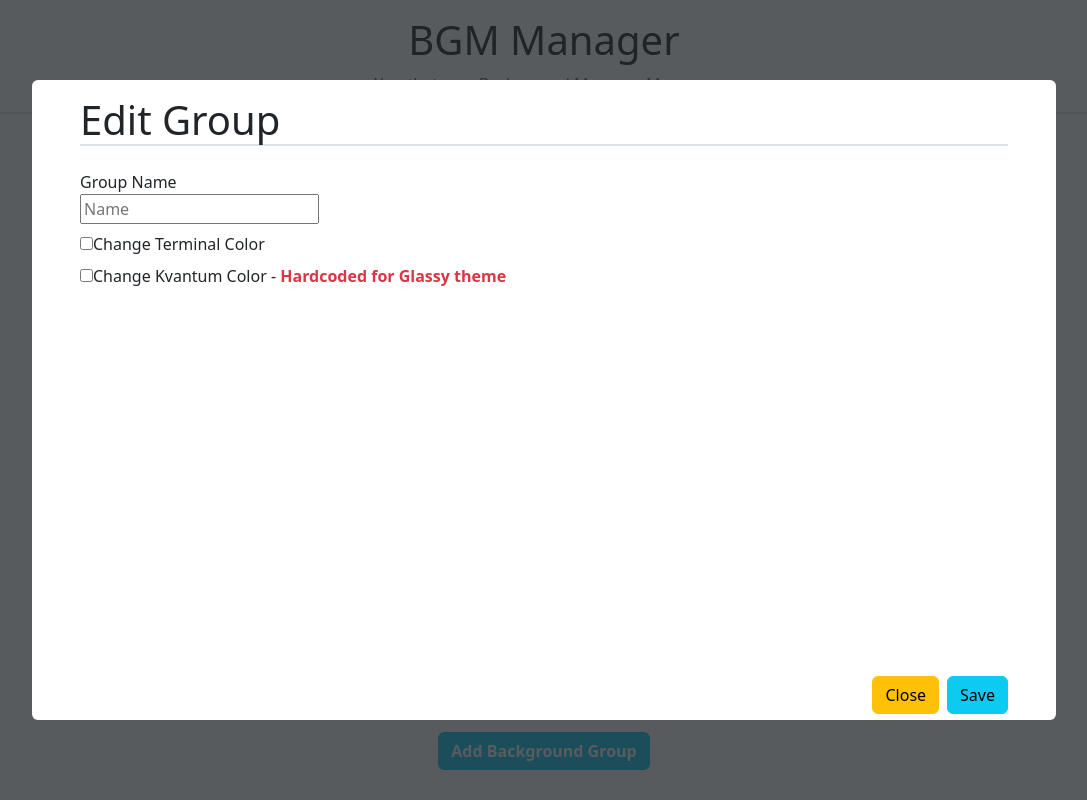
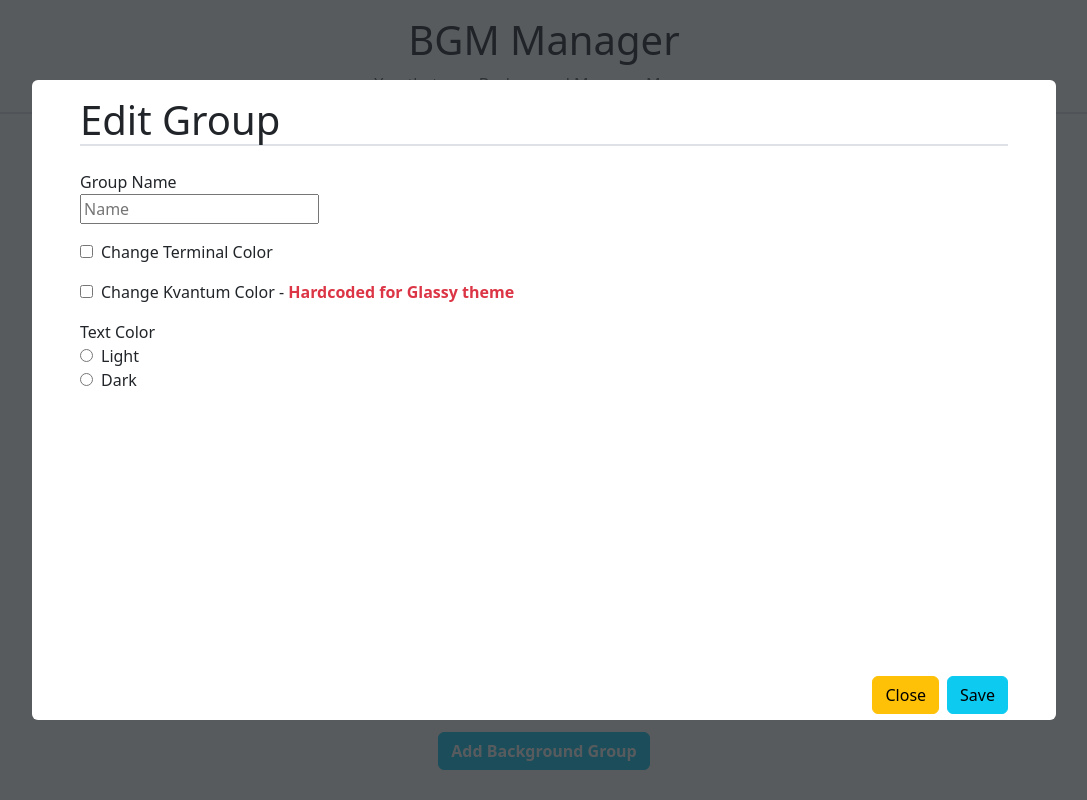
Before and after one commit to Lordpun/BGM-Manager, a React (Vite) app: page / in a window 1280 px wide. Both pictures are taken after a click on the link "Add Background Group". Shown: the whole page, without its empty margins (96-1183 px from the left). Built offline with nearby package versions, Linux system fonts and the light colour scheme.

Commit message:
Added the option for light or dark text color. Added a warning to closing

```diff
--- a/src/components/GroupEdit.jsx
+++ b/src/components/GroupEdit.jsx
@@ -1,4 +1,11 @@
 function GroupEdit({ groupData, closePopup }) {
+  const closeWithoutSave = async () => {
+    let response = confirm("Close without saving?");
+    if (response) {
+      closePopup();
+    }
+  }
+
   const saveData = async () => {
     closePopup();
   }
@@ -10,24 +17,38 @@ function GroupEdit({ groupData, closePopup }) {
     <h1 className="border-bottom border-2">Edit Group</h1>
 
     <section className="mt-4 d-flex flex-column" style={{ minHeight: 'calc(100% - 4rem)' }}>
-      <form className="flex-grow-1">
+      <form className="flex-grow-1 overflow-scroll">
         <div>
           <label>Group Name</label>
           <br/>
           <input name="name" type="text" placeholder="Name" required/>
         </div>
-        <div className="mt-2">
-          <input name="changeColor" type="checkbox"/>
+
+        <div className="mt-3">
+          <input className="me-2" name="changeColor" type="checkbox"/>
           <label>Change Terminal Color</label>
         </div>
-        <div className="mt-2">
-          <input name="changeKvantum" type="checkBox"/>
+
+        <div className="mt-3">
+          <input className="me-2" name="changeKvantum" type="checkBox"/>
           <label>Change Kvantum Color - <span className="text-danger fw-bold">Hardcoded for Glassy theme</span></label>
+        </div>
+
+        <div className="mt-3">
+          <label>Text Color</label>
+          <div>
+            <input className="me-2" name="textColor" type="radio" value="light"/>
+            <label>Light</label>
+          </div>
+          <div>
+            <input className="me-2" name="textColor" type="radio" value="dark"/>
+            <label>Dark</label>
+          </div>
         </div>
       </form>
 
       <section className="mt-auto text-end">
-        <a className="btn btn-warning me-2" onClick={closePopup}>Close</a>
+        <a className="btn btn-warning me-2" onClick={closeWithoutSave}>Close</a>
         <a className="btn btn-info">Save</a>
       </section>
     </section>
```
